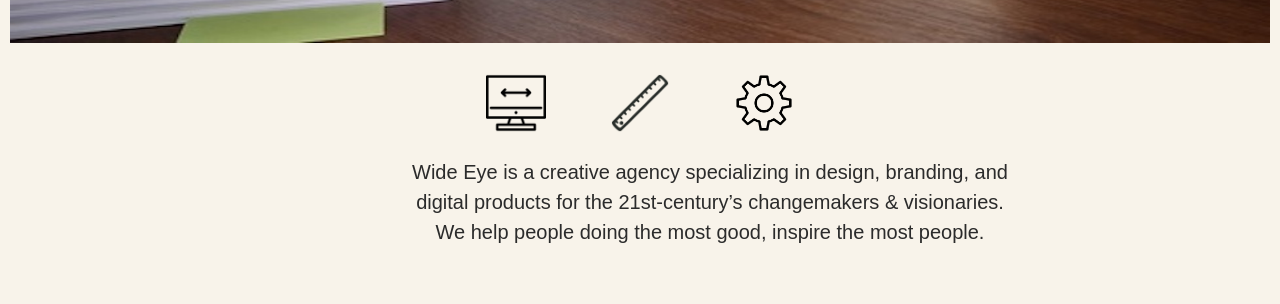
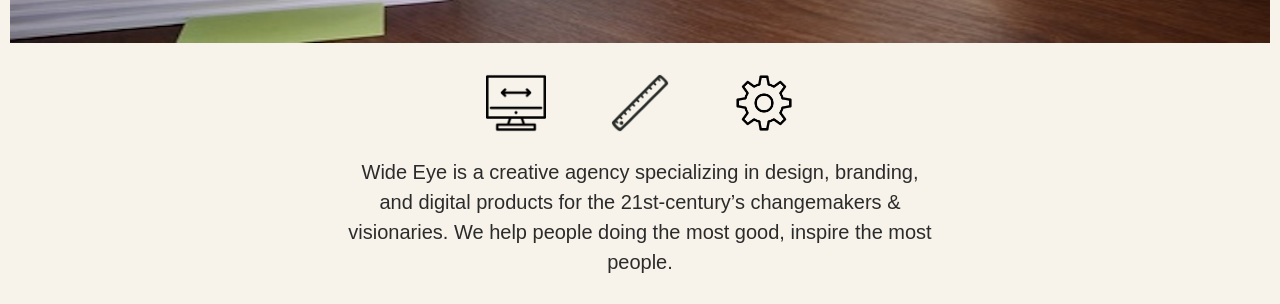
Before and after one commit to MarticKa/ucim_sa, a plain HTML site: page experiences.html in a window 1280 px wide. Shown: the part 589-893 px from the top of the page. Drawn offline with Linux system fonts and the light colour scheme.

Commit message:
modif experiences.css

```diff
--- a/css/experiences.css
+++ b/css/experiences.css
@@ -84,8 +84,7 @@
 }
 p {
   text-align: center;
-  width: 600px;
-  margin: 20px 400px;
+  margin: 20px 20px;
   font-family: sans-serif;
   line-height: 30px;
   font-size: 20px;
@@ -93,7 +92,9 @@
 }
 
 .main-main {
-
+   max-width: 800px;
+   margin-left: 25%;
+   margin-right: 25%;
 
 }
 .main p {
@@ -118,7 +119,10 @@
 }
 .layout {
   max-width: 300px;
+  padding: 0;
   padding-left: 70px;
+  margin: 0;
+
 }
 .float-right {
   float: right;
```
